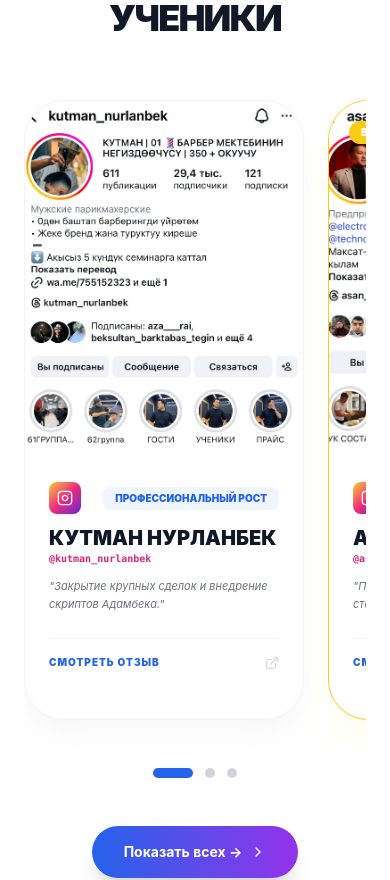
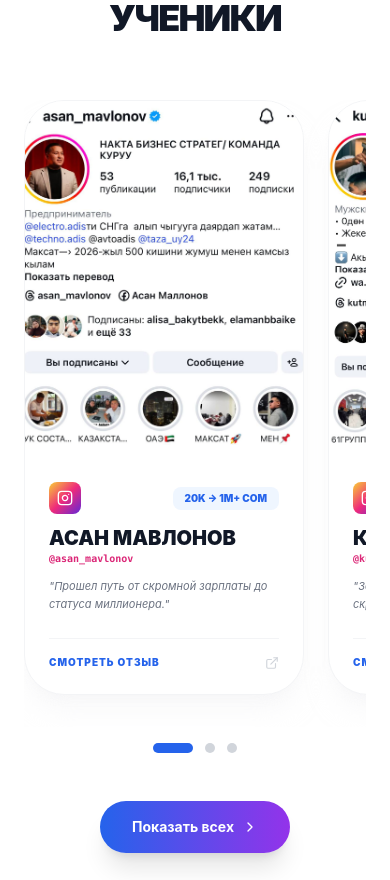
Before and after one commit to Abdulamitov-Mirbek/Adambek-nemad, a React (Vite) app: page / in a window 390 px wide. Shown: the part 3380-4260 px from the top of the page. Built offline with nearby package versions, Linux system fonts and the light colour scheme.

Commit message:
fead: awards update for adapting and delete folder

```diff
--- a/src/sections/Awards.jsx
+++ b/src/sections/Awards.jsx
@@ -1,5 +1,5 @@
 import React, { useContext, useRef, useState, useEffect } from "react";
-import { motion, AnimatePresence } from "framer-motion";
+import { motion } from "framer-motion";
 import { ExternalLink, ChevronRight } from "lucide-react";
 import { LanguageContext } from "../context/LanguageContext";
 
@@ -9,30 +9,13 @@ import azasport from "../assets/images/azasport.jpg";
 import kutman_nurlanbek from "../assets/images/kutman_nurlanbek.jpg";
 import rahmanberdi from "../assets/images/rahmanberdi.jpg";
 import rayber_barbershop from "../assets/images/rayber_barbershop.jpg";
-import kutman_nurlanbekovich from "../assets/images/kutman_nurlanbekovich.jpg";
 import _barbershop from "../assets/images/_barbershop01.jpg";
 import turan_ned from "../assets/images/turan_ned.jpg";
 import turan_nedvizhimost from "../assets/images/turan_nedvizh.jpg";
 
-const ENTERPRISE_HANDLES = new Set([
-  "@turan_ned",
-  "@azasport_bishkek",
-  "@turan_nedvizhimost",
-  "@_barbershop01.kg",
-  "@rayber_barbershop",
-]);
-
 function InstagramGlyph({ className }) {
   return (
-    <svg
-      viewBox="0 0 24 24"
-      className={className}
-      fill="none"
-      stroke="currentColor"
-      strokeWidth="2"
-      strokeLinecap="round"
-      strokeLinejoin="round"
-    >
+    <svg viewBox="0 0 24 24" className={className} fill="none" stroke="currentColor" strokeWidth="2" strokeLinecap="round" strokeLinejoin="round">
       <rect width="20" height="20" x="2" y="2" rx="5" ry="5" />
       <path d="M16 11.37A4 4 0 1 1 12.63 8 4 4 0 0 1 16 11.37z" />
       <line x1="17.5" x2="17.51" y1="6.5" y2="6.5" />
@@ -42,202 +25,46 @@ function InstagramGlyph({ className }) {
 
 const resultsData = {
   ru: [
-    {
-      name: "turan_ned",
-      role: "Эксперт / Недвижимость",
-      result: "Масштабный рост",
-      description: "Лидер рынка в нише зарубежной недвижимости и инвестиций.",
-      img: turan_ned,
-      handle: "@turan_ned",
-      insta: "https://www.instagram.com/turan_ned/",
-    },
-    {
-      name: "Aza Sport",
-      role: "Владелец бизнеса",
-      result: "Системные продажи",
-      description: "Внедрение системы продаж в крупнейший магазин спорттоваров.",
-      img: azasport,
-      handle: "@azasport_bishkek",
-      insta: "https://www.instagram.com/azasport_bishkek/",
-    },
-    {
-      name: "Кутман Нурланбек",
-      role: "Топ-менеджер",
-      result: "Профессиональный рост",
-      description: "Закрытие крупных сделок и внедрение скриптов Адамбека.",
-      img: kutman_nurlanbek,
-      handle: "@kutman_nurlanbek",
-      insta: "https://www.instagram.com/kutman_nurlanbek/",
-    },
-    {
-      name: "Асан Мавлонов",
-      role: "Топ-ученик / Миллионер",
-      result: "20k → 1M+ сом",
-      description: "Прошел путь от скромной зарплаты до статуса миллионера.",
-      isGold: true,
-      img: asanmavlonov,
-      handle: "@asan_mavlonov",
-      insta: "https://www.instagram.com/asan_mavlonov/",
-    },
-    {
-      name: "Кутман Нурланбекович",
-      role: "Эксперт / Продажи",
-      result: "Личный бренд",
-      description: "Выход на новый уровень чека и качества аудитории.",
-      img: kutman_nurlanbekovich,
-      handle: "@kutman_nurlanbekovich",
-      insta: "https://www.instagram.com/kutman_nurlanbekovich/",
-    },
-    {
-      name: "turan_nedvizhimost",
-      role: "Агентство / Инвестиции",
-      result: "Сильный бренд",
-      description: "Создание качественного медиа-присутствия в сфере жилья.",
-      img: turan_nedvizhimost,
-      handle: "@turan_nedvizhimost",
-      insta: "https://www.instagram.com/turan_nedvizhimost/",
-    },
-    {
-      name: "_barbershop01.kg",
-      role: "Владелец сети",
-      result: "Лояльные клиенты",
-      description: "Построение системы сервиса и стабильного потока записей.",
-      img: _barbershop,
-      handle: "@_barbershop01.kg",
-      insta: "https://www.instagram.com/_barbershop01.kg/",
-    },
-    {
-      name: "Rayber Barber",
-      role: "Основатель сети",
-      result: "Масштабирование",
-      description: "Построил сильный бренд и наладил поток лояльных клиентов.",
-      img: rayber_barbershop,
-      handle: "@rayber_barbershop",
-      insta: "https://www.instagram.com/rayber_barbershop/",
-    },
-    {
-      name: "Рахманберди",
-      role: "Предприниматель",
-      result: "Результат х3",
-      description: "Увеличил личный доход и масштаб бизнеса после обучения.",
-      img: rahmanberdi,
-      handle: "@rahmanberdi_mavlonov",
-      insta: "https://www.instagram.com/rahmanberdi_mavlonov/",
-    },
+    { name: "Асан Мавлонов", role: "Топ-ученик / Миллионер", result: "20k → 1M+ сом", description: "Прошел путь от скромной зарплаты до статуса миллионера.", img: asanmavlonov, handle: "@asan_mavlonov", insta: "https://www.instagram.com/asan_mavlonov/" },
+    { name: "Кутман Нурланбек", role: "Топ-менеджер", result: "Профессиональный рост", description: "Закрытие крупных сделок и внедрение скриптов Адамбека.", img: kutman_nurlanbek, handle: "@kutman_nurlanbek", insta: "https://www.instagram.com/kutman_nurlanbek/" },
+
+    { name: "turan_ned", role: "Эксперт / Недвижимость", result: "Масштабный рост", description: "Лидер рынка в нише зарубежной недвижимости и инвестиций.", img: turan_ned, handle: "@turan_ned", insta: "https://www.instagram.com/turan_ned/" },
+    { name: "Aza Sport", role: "Владелец бизнеса", result: "Системные продажи", description: "Внедрение системы продаж в крупнейший магазин спорттоваров.", img: azasport, handle: "@azasport_bishkek", insta: "https://www.instagram.com/azasport_bishkek/" },
+    { name: "turan_nedvizhimost", role: "Агентство / Инвестиции", result: "Сильный бренд", description: "Создание качественного медиа-присутствия в сфере жилья.", img: turan_nedvizhimost, handle: "@turan_nedvizhimost", insta: "https://www.instagram.com/turan_nedvizhimost/" },
+    { name: "_barbershop01.kg", role: "Владелец сети", result: "Лояльные клиенты", description: "Построение системы сервиса и стабильного потока записей.", img: _barbershop, handle: "@_barbershop01.kg", insta: "https://www.instagram.com/_barbershop01.kg/" },
+    { name: "Rayber Barber", role: "Основатель сети", result: "Масштабирование", description: "Построил сильный бренд и наладил поток лояльных клиентов.", img: rayber_barbershop, handle: "@rayber_barbershop", insta: "https://www.instagram.com/rayber_barbershop/" },
+    { name: "Рахманберди", role: "Предприниматель", result: "Результат х3", description: "Увеличил личный доход и масштаб бизнеса после обучения.", img: rahmanberdi, handle: "@rahmanberdi_mavlonov", insta: "https://www.instagram.com/rahmanberdi_mavlonov/" },
   ],
   kg: [
-    {
-      name: "turan_ned",
-      role: "Эксперт / Кыймылсыз мүлк",
-      result: "Масштабдуу өсүү",
-      description: "Инвестиция жана чет өлкөлүк мүлк рыногунун лидери.",
-      img: turan_ned,
-      handle: "@turan_ned",
-      insta: "https://www.instagram.com/turan_ned/",
-    },
-    {
-      name: "Aza Sport",
-      role: "Бизнес ээси",
-      result: "Системалуу сатуу",
-      description: "Спорт товарлар дүкөнүнө заманбап сатуу системасын киргизди.",
-      img: azasport,
-      handle: "@azasport_bishkek",
-      insta: "https://www.instagram.com/azasport_bishkek/",
-    },
-    {
-      name: "Кутман Нурланбек",
-      role: "Топ-менеджер",
-      result: "Кесиптик өсүү",
-      description: "Ири келишимдерди түзүү жана Адамбектин скрипттерин колдонуу.",
-      img: kutman_nurlanbek,
-      handle: "@kutman_nurlanbek",
-      insta: "https://www.instagram.com/kutman_nurlanbek/",
-    },
-    {
-      name: "Асан Мавлонов",
-      role: "Алдыңкы окуучу / Миллионер",
-      result: "20k → 1M+ сом",
-      description: "Жөнөкөй айлыктан миллионер статусуна чейинки жолду басып өттү.",
-      isGold: true,
-      img: asanmavlonov,
-      handle: "@asan_mavlonov",
-      insta: "https://www.instagram.com/asan_mavlonov/",
-    },
-    {
-      name: "Кутман Нурланбекович",
-      role: "Эксперт / Сатуу",
-      result: "Жеке бренд",
-      description: "Жогорку чекке чыгуу и аудиториянын сапатын жогорулатуу.",
-      img: kutman_nurlanbekovich,
-      handle: "@kutman_nurlanbekovich",
-      insta: "https://www.instagram.com/kutman_nurlanbekovich/",
-    },
-    {
-      name: "turan_nedvizhimost",
-      role: "Агенттик / Инвестиция",
-      result: "Күчтүү бренд",
-      description: "Турак жай тармагында сапаттуу медиа-контент түзүү.",
-      img: turan_nedvizhimost,
-      handle: "@turan_nedvizhimost",
-      insta: "https://www.instagram.com/turan_nedvizhimost/",
-    },
-    {
-      name: "_barbershop01.kg",
-      role: "Тармактын ээси",
-      result: "Туруктуу кардарлар",
-      description: "Тейлөө тутумун жана жазылуулардын туруктуу агымын түзүү.",
-      img: _barbershop,
-      handle: "@_barbershop01.kg",
-      insta: "https://www.instagram.com/_barbershop01.kg/",
-    },
-    {
-      name: "Rayber Barber",
-      role: "Тармактын негиздөөчүсү",
-      result: "Масштабдоо",
-      description: "Күчтүү бренд куруп, туруктуу кардарлар агымын түздү.",
-      img: rayber_barbershop,
-      handle: "@rayber_barbershop",
-      insta: "https://www.instagram.com/rayber_barbershop/",
-    },
-    {
-      name: "Рахманберди",
-      role: "Ишкер",
-      result: "Жыйынтык х3",
-      description: "Окуудан кийин жеке кирешесин жана бизнесин өстүрдү.",
-      img: rahmanberdi,
-      handle: "@rahmanberdi_mavlonov",
-      insta: "https://www.instagram.com/rahmanberdi_mavlonov/",
-    },
+    { name: "Асан Мавлонов", role: "Алдыңкы окуучу / Миллионер", result: "20k → 1M+ сом", description: "Жөнөкөй айлыктан миллионер статусуна чейинки жолду басып өттү.", img: asanmavlonov, handle: "@asan_mavlonov", insta: "https://www.instagram.com/asan_mavlonov/" },
+    { name: "Кутман Нурланбек", role: "Топ-менеджер", result: "Кесиптик өсүү", description: "Ири келишимдерди түзүү жана Адамбектин скрипттерин колдонуу.", img: kutman_nurlanbek, handle: "@kutman_nurlanbek", insta: "https://www.instagram.com/kutman_nurlanbek/" },
+
+    { name: "turan_ned", role: "Эксперт / Кыймылсыз мүлк", result: "Масштабдуу өсүү", description: "Инвестиция жана чет өлкөлүк мүлк рыногунун лидери.", img: turan_ned, handle: "@turan_ned", insta: "https://www.instagram.com/turan_ned/" },
+    { name: "Aza Sport", role: "Бизнес ээси", result: "Системалуу сатуу", description: "Спорт товарлар дүкөнүнө заманбап сатуу системасын киргизди.", img: azasport, handle: "@azasport_bishkek", insta: "https://www.instagram.com/azasport_bishkek/" },
+    { name: "turan_nedvizhimost", role: "Агенттик / Инвестиция", result: "Күчтүү бренд", description: "Турак жай тармагында сапаттуу медиа-контент түзүү.", img: turan_nedvizhimost, handle: "@turan_nedvizhimost", insta: "https://www.instagram.com/turan_nedvizhimost/" },
+    { name: "_barbershop01.kg", role: "Тармактын ээси", result: "Туруктуу кардарлар", description: "Тейлөө тутумун жана жазылуулардын туруктуу агымын түзүү.", img: _barbershop, handle: "@_barbershop01.kg", insta: "https://www.instagram.com/_barbershop01.kg/" },
+    { name: "Rayber Barber", role: "Тармактын негиздөөчүсү", result: "Масштабдоо", description: "Күчтүү бренд куруп, туруктуу кардарлар агымын түздү.", img: rayber_barbershop, handle: "@rayber_barbershop", insta: "https://www.instagram.com/rayber_barbershop/" },
+    { name: "Рахманберди", role: "Ишкер", result: "Жыйынтык х3", description: "Окуудан кийин жеке кирешесин жана бизнесин өстүрдү.", img: rahmanberdi, handle: "@rahmanberdi_mavlonov", insta: "https://www.instagram.com/rahmanberdi_mavlonov/" },
   ],
 };
 
 const content = {
-  ru: {
-    studentTitle: "УЧЕНИКИ",
-    enterpriseTitle: "ПРЕДПРИЯТИЯ",
-    cta: "Смотреть отзыв",
-    showAll: "Показать всех →",
-    hideAll: "Подождите немного или попробуйте снова...",
-  },
-  kg: {
-    studentTitle: "ШАКИРТТЕР",
-    enterpriseTitle: "ИШКАНАЛАР",
-    cta: "Пикирди көрүү",
-    showAll: "Бардыгын көрүү →",
-    hideAll: "Сураныч, бир аз күтө туруңуз же кайра аракет кылыңыз...",
-  },
+  ru: { title: "УЧЕНИКИ", cta: "Смотреть отзыв", showAll: "Показать всех ", hideAll: "Скрыть" },
+  kg: { title: "ШАКИРТТЕР", cta: "Пикирди көрүү", showAll: "Бардыгын көрүү ", hideAll: "Жабуу" },
 };
 
-function StoriesSection({ id, title, results, t, bgClass }) {
+export const Awards = () => {
+  const { language } = useContext(LanguageContext);
+  const t = content[language];
+  const results = resultsData[language];
+
   const [showAll, setShowAll] = useState(false);
   const [isMobile, setIsMobile] = useState(false);
+  const [activeIndex, setActiveIndex] = useState(0);
   const scrollRef = useRef(null);
-  const [activeIndex, setActiveIndex] = useState(0);
 
   useEffect(() => {
-    const checkMobile = () => {
-      setIsMobile(window.innerWidth < 768);
-    };
+    const checkMobile = () => setIsMobile(window.innerWidth < 768);
     checkMobile();
     window.addEventListener("resize", checkMobile);
     return () => window.removeEventListener("resize", checkMobile);
@@ -248,7 +75,6 @@ function StoriesSection({ id, title, results, t, bgClass }) {
     const container = scrollRef.current;
     const items = container.querySelectorAll(".snap-center");
     if (items.length === 0) return;
-
     const itemWidth = items[0].offsetWidth + 24;
     const index = Math.round(container.scrollLeft / itemWidth);
     setActiveIndex(index);
@@ -257,19 +83,14 @@ function StoriesSection({ id, title, results, t, bgClass }) {
   const displayedResults = showAll ? results : results.slice(0, 3);
 
   return (
-    <section id={id} className={`scroll-mt-24 py-24 overflow-hidden ${bgClass}`}>
+    <section id="awards" className="scroll-mt-24 py-24 overflow-hidden bg-white">
       <div className="max-w-7xl mx-auto px-6">
-        <motion.div
-          initial={{ opacity: 0, y: 20 }}
-          whileInView={{ opacity: 1, y: 0 }}
-          viewport={{ once: true }}
-          className="text-center mb-16"
-        >
+        <motion.div initial={{ opacity: 0, y: 20 }} whileInView={{ opacity: 1, y: 0 }} viewport={{ once: true }} className="text-center mb-16">
           <span className="text-[10px] font-black tracking-[0.3em] text-blue-600 uppercase bg-blue-50 px-3 py-1 rounded-full">
             SUCCESS STORIES
           </span>
           <h2 className="text-4xl md:text-5xl font-black text-gray-900 mt-4 tracking-tighter uppercase leading-none">
-            {title}
+            {t.title}
           </h2>
         </motion.div>
 
@@ -278,67 +99,32 @@ function StoriesSection({ id, title, results, t, bgClass }) {
             ref={scrollRef}
             onScroll={handleScroll}
             className={`flex gap-6 overflow-x-auto pb-8 no-scrollbar snap-x snap-mandatory
-              ${!showAll
-                ? "md:flex md:justify-center"
-                : "md:grid md:grid-cols-2 lg:grid-cols-3 md:max-w-fit md:mx-auto"
-              }
+              ${!showAll ? "md:flex md:justify-center" : "md:grid md:grid-cols-2 lg:grid-cols-3 md:max-w-fit md:mx-auto"}
               md:overflow-visible md:pb-0 md:gap-y-12`}
           >
             {displayedResults.map((item, index) => (
-              <motion.div
-                key={`${item.handle}-${index}`}
-                layout
-                initial={{ opacity: 0, scale: 0.95 }}
-                animate={{ opacity: 1, scale: 1 }}
-                transition={{ duration: 0.4 }}
-                className="w-[280px] sm:w-[320px] md:w-[350px] flex-shrink-0 snap-center"
-              >
+              <motion.div key={`${item.handle}-${index}`} layout initial={{ opacity: 0, scale: 0.95 }} animate={{ opacity: 1, scale: 1 }} className="w-[280px] sm:w-[320px] md:w-[350px] flex-shrink-0 snap-center">
                 <div
                   onClick={() => window.open(item.insta, "_blank")}
-                  className={`group relative flex flex-col bg-white rounded-[2.5rem] border cursor-pointer transition-all duration-500 overflow-hidden h-full ${
-                    item.isGold
-                      ? "border-yellow-400 shadow-2xl shadow-yellow-50"
-                      : "border-gray-100 shadow-xl shadow-gray-100/50"
-                  }`}
+                  className="group relative flex flex-col bg-white rounded-[2.5rem] border border-gray-100 shadow-xl shadow-gray-100/50 cursor-pointer transition-all duration-500 overflow-hidden h-full"
                 >
                   <div className="relative aspect-[7/9] overflow-hidden">
-                    <img
-                      src={item.img}
-                      alt={item.name}
-                      className="w-full h-full object-cover transition-transform duration-700 group-hover:scale-105"
-                    />
-                    {item.isGold && (
-                      <div className="absolute top-5 left-5 bg-yellow-400 text-white text-[10px] font-black px-3 py-1 rounded-full uppercase">
-                        Best Case
-                      </div>
-                    )}
+                    <img src={item.img} alt={item.name} className="w-full h-full object-cover transition-transform duration-700 group-hover:scale-105" />
                   </div>
                   <div className="p-6">
                     <div className="flex items-center justify-between mb-3">
                       <div className="flex h-8 w-8 items-center justify-center rounded-lg bg-gradient-to-br from-[#f9ce34] via-[#ee2a7b] to-[#6228d7] text-white">
                         <InstagramGlyph className="h-4 w-4" />
                       </div>
-                      <div
-                        className={`px-3 py-1 rounded-lg text-[10px] font-black uppercase ${
-                          item.isGold ? "bg-yellow-100 text-yellow-700" : "bg-blue-50 text-blue-600"
-                        }`}
-                      >
+                      <div className="px-3 py-1 rounded-lg text-[10px] font-black uppercase bg-blue-50 text-blue-600">
                         {item.result}
                       </div>
                     </div>
-                    <h3 className="text-xl font-black text-gray-900 uppercase leading-tight">
-                      {item.name}
-                    </h3>
-                    <p className="text-[10px] font-mono text-pink-600 font-bold mb-3">
-                      {item.handle}
-                    </p>
-                    <p className="text-gray-500 text-[11px] leading-relaxed italic mb-6">
-                      "{item.description}"
-                    </p>
+                    <h3 className="text-xl font-black text-gray-900 uppercase leading-tight">{item.name}</h3>
+                    <p className="text-[10px] font-mono text-pink-600 font-bold mb-3">{item.handle}</p>
+                    <p className="text-gray-500 text-[11px] leading-relaxed italic mb-6">"{item.description}"</p>
                     <div className="pt-4 border-t border-gray-100 flex items-center justify-between group/cta">
-                      <span className="text-[10px] font-black uppercase tracking-widest text-blue-600">
-                        {t.cta}
-                      </span>
+                      <span className="text-[10px] font-black uppercase tracking-widest text-blue-600">{t.cta}</span>
                       <ExternalLink size={14} className="text-gray-300" />
                     </div>
                   </div>
@@ -347,19 +133,11 @@ function StoriesSection({ id, title, results, t, bgClass }) {
             ))}
           </div>
 
-          {/* Пагинация: теперь не исчезает при нажатии кнопки */}
           {isMobile && (
-            <div className="flex flex-col items-center mt-4 mb-2">
-              <div className="flex justify-center items-center gap-3">
-                {displayedResults.map((_, idx) => (
-                  <div
-                    key={idx}
-                    className={`h-2.5 rounded-full transition-all duration-300 ${
-                      activeIndex === idx ? "w-10 bg-blue-600" : "w-2.5 bg-gray-300"
-                    }`}
-                  />
-                ))}
-              </div>
+            <div className="flex justify-center items-center gap-3 mt-4">
+              {displayedResults.map((_, idx) => (
+                <div key={idx} className={`h-2.5 rounded-full transition-all duration-300 ${activeIndex === idx ? "w-10 bg-blue-600" : "w-2.5 bg-gray-300"}`} />
+              ))}
             </div>
           )}
         </div>
@@ -367,20 +145,13 @@ function StoriesSection({ id, title, results, t, bgClass }) {
         {results.length > 3 && (
           <div className="flex justify-center mt-12">
             <button
-              onClick={() => {
-                setShowAll(!showAll);
-                setActiveIndex(0);
-              }}
+              onClick={() => { setShowAll(!showAll); setActiveIndex(0); }}
               className={`group inline-flex items-center gap-2 px-8 py-4 rounded-full font-bold text-sm shadow-xl transition-all duration-300 active:scale-95 ${
-                showAll
-                  ? "bg-white text-gray-900 border border-gray-200"
-                  : "bg-gradient-to-r from-blue-600 to-purple-600 text-white"
+                showAll ? "bg-white text-gray-900 border border-gray-200" : "bg-gradient-to-r from-blue-600 to-purple-600 text-white"
               }`}
             >
               <span>{showAll ? t.hideAll : t.showAll}</span>
-              <motion.div animate={{ rotate: showAll ? 180 : 0 }}>
-                <ChevronRight className="w-4 h-4" />
-              </motion.div>
+              <motion.div animate={{ rotate: showAll ? 180 : 0 }}><ChevronRight className="w-4 h-4" /></motion.div>
             </button>
           </div>
         )}
@@ -388,33 +159,6 @@ function StoriesSection({ id, title, results, t, bgClass }) {
       <style>{`.no-scrollbar::-webkit-scrollbar { display: none; } .no-scrollbar { -ms-overflow-style: none; scrollbar-width: none; }`}</style>
     </section>
   );
-}
-
-export const Awards = () => {
-  const { language } = useContext(LanguageContext);
-  const t = content[language];
-  const all = resultsData[language];
-  const students = all.filter((r) => !ENTERPRISE_HANDLES.has(r.handle));
-  const enterprises = all.filter((r) => ENTERPRISE_HANDLES.has(r.handle));
-
-  return (
-    <>
-      <StoriesSection
-        id="students"
-        title={t.studentTitle}
-        results={students}
-        t={t}
-        bgClass="bg-white"
-      />
-      <StoriesSection
-        id="enterprises"
-        title={t.enterpriseTitle}
-        results={enterprises}
-        t={t}
-        bgClass="bg-gray-50"
-      />
-    </>
-  );
 };
 
 export default Awards;
--- a/src/sections/Courses.jsx
+++ b/src/sections/Courses.jsx
@@ -18,7 +18,7 @@ const content = {
     ctaBody:
       "Напишите в WhatsApp или подпишитесь на Instagram — будьте в курсе новых курсов и материалов.",
     whatsappButton: "Написать в WhatsApp",
-    instagramButton: "Подписаться в Instagram",
+    instagramButton: "Перейти в Instagram",
     ctaNote: "Ответим в рабочее время · без обязательств на первом сообщении",
     features: [
       {
@@ -43,7 +43,7 @@ const content = {
     ctaBody:
       "WhatsApp аркылуу жазыңыз же Instagram'га жазылыңыз — жаңы курстар жана материалдар жөнүндө кабардар болуңуз.",
     whatsappButton: "WhatsApp аркылуу жазуу",
-    instagramButton: "Instagram'га жазылуу",
+    instagramButton: "Instagram'га ",
     ctaNote: "Жумуш убактысында жооп беребиз · биринчи кабарда милдеттүү эмес",
     features: [
       {
```
Also changed, not shown: src/app.jsx (+29 -29 lines), src/components/Navbar.jsx (+0 -8 lines).
